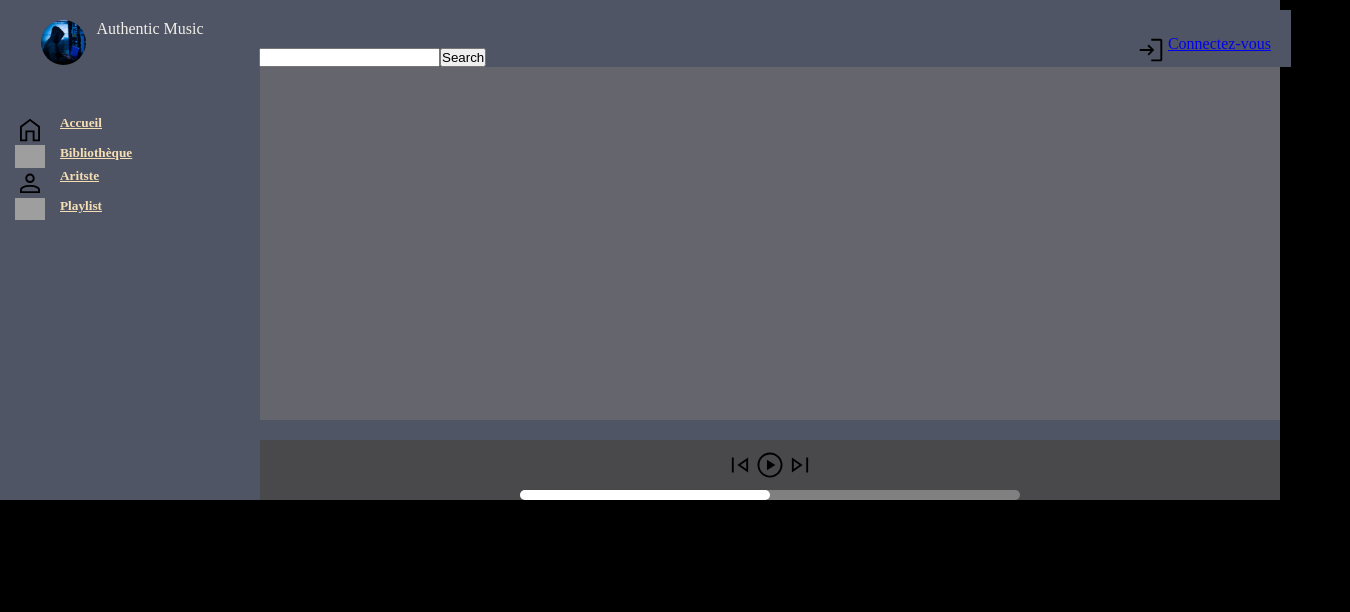
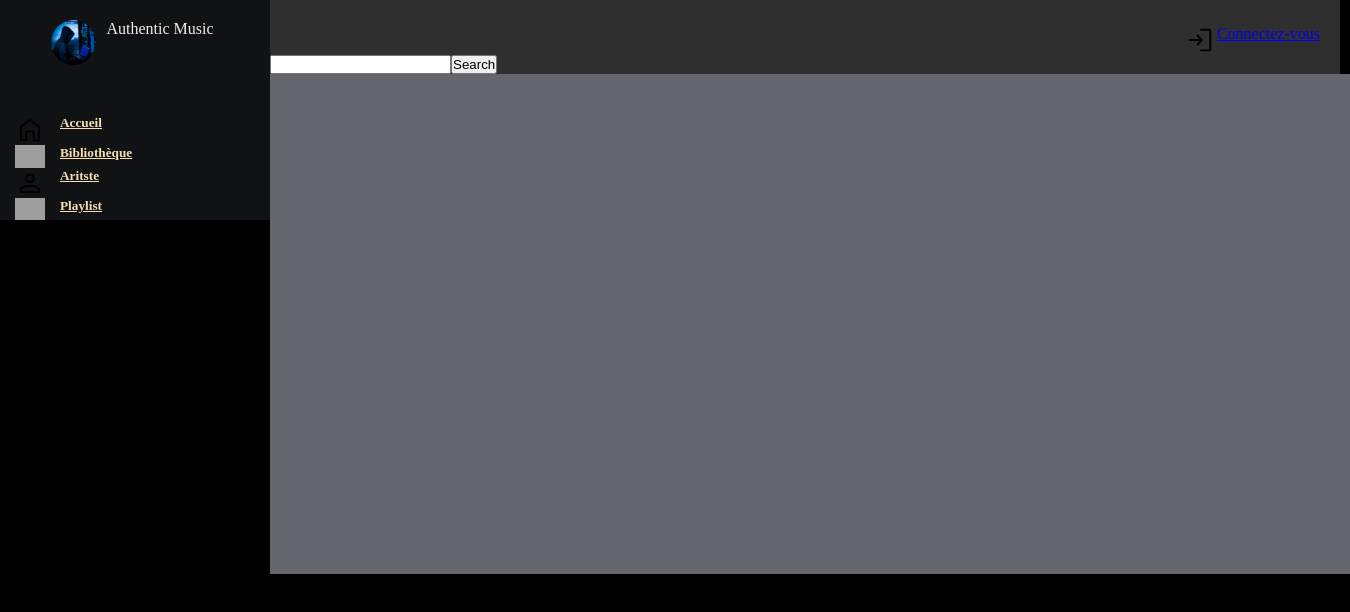
Before and after one commit to Bonheur93/Streaming-App, a React (Vite) app: page / in a window 1280 px wide. Shown: the top 612 px of the page, 1350 px wide, since content can reach past the window. Built offline with nearby package versions, Linux system fonts and the light colour scheme; grey boxes are pictures that could not be loaded.

Commit message:
Style review

```diff
--- a/src/components/Body.jsx
+++ b/src/components/Body.jsx
@@ -116,27 +116,20 @@ function Body() {
         <div className="principal">
             <div className="ContainerAsider">
                 <Asider />
-
             </div>
 
-
-            <div className="container" >
-
-                <header className="header">
+            <div className="header">
                 <div className="connectToSpotify" >
                     <img className="library" src="login.svg" alt="" />
                     <a href={`${AUTH_ENDPOINT}?client_id=${CLIENT_ID}&redirect_uri=${REDIRECT_URI}&response_type=${RESPONSE_TYPE}`}>Connectez-vous</a>
 
                 </div>
 
-                    <form className="search" onSubmit={searchArtists}>
+                <form className="form" onSubmit={searchArtists}>
+                    <div className="partieHeader">
                         <input type="text" onChange={e => setSearchKey(e.target.value)} />
                         <button type={"submit"}>Search</button>
-                    </form>
-
-                </header>
-
-
+                    </div>
 
                     <div className="ContainerArtistes">
                         {/* <div className="lds-ripple"><div></div><div></div></div> */}
@@ -146,34 +139,13 @@ function Body() {
 
 
 
-
-                 <footer className="footer">
-                    <div className="containerFoot">
-
-                        <img className="library" src="skip_previous.svg" alt="" />
-                        <img className="library" src="play_circle.svg" alt="" />
-                        <img className="library" src="skip_next.svg" alt="" />
+                </form>
 
             </div>
 
-                    <div className="containerProgress" >
-                        <div className="OneProgressBarre">
-                            <div className="TwoProgressbare">
-
-                            </div>
-                        </div>
         </div>
 
 
-                </footer>
-                <div className="login" >
-
-                    {/* <Login /> */}
-                    {/* <button onClick={handleGetPlaylist}>Playlist</button> */}
-                </div>
-
-            </div>
-        </div>
 
 
 
--- a/src/index.css
+++ b/src/index.css
@@ -2,12 +2,12 @@
 * {
   margin: 0;
   padding: 0;
-  box-sizing: border-box;
+
 }
 body{
+  display: flex;
   background-color: black;
-  margin: 0%;
-  padding: 0%;
+  justify-content:left;
   width: 100%;
   height: 100%;
 }
@@ -17,34 +17,24 @@ body{
   align-content: center;
 }
 
-.container {
+/* .container {
   display: flex;
-  flex-direction: column;
+  flex-direction: row;
   background-color: rgb(80, 85, 101);
-  /*
+
   margin-left: -1px;
-  margin-right : 100; */
+  margin-right : 100;
    width: 100%;
   height: 500px;
   padding-top: 10px;
   padding-left: 10px;
 
-}
-.container, .container-fluid, .container-lg, .container-md, .container-sm, .container-xl, .container-xxl {
-  --bs-gutter-x: 1.5rem;
-  --bs-gutter-y: 0;
-  width: 100%;
-  /* padding-right: calc(var(--bs-gutter-x) * .5); */
-  /* padding-left: calc(var(--bs-gutter-x) * .5); */
-  margin-right: auto;
-  margin-left: auto;
-}
-
+} */
 .connect {
 
   top: 50%;
   left: 50%;
-  /* margin-top: -70px; */
+   margin-top: -70px;
   margin: auto;
 
 }
@@ -76,23 +66,17 @@ body{
 }
 
 .containerAside {
-  /* margin-top: 50px;
-  margin-left: 15px; */
-  background-color:rgb(80, 85, 101);
+
+  text-align: center;
+  background-color:rgb(17, 18, 19);
   padding-left: 20px;
   height: 100%;
   width: 250px;
-
 }
 
 .principal {
-  position: relative;
   display: flex;
-  flex-direction: row;
-  justify-content: center;
-  color: wheat;
-  width: 100%;
-
+  gap: 11px;
 
 }
 
@@ -146,12 +130,17 @@ a>h5 {
 }
 
 .header {
-  background-color:rgb(80, 85, 101);
+  background-color:rgb(47, 47, 48);
   position: sticky;
   height: 100px;
+  width: 1070px;
   margin-left: -11px;
-  margin-right: -11px;
+  margin-right: 10px;
 
+}
+.form {
+  display: flex;
+  flex-direction: column;
 }
 
 .ContainerArtistes {
@@ -159,7 +148,7 @@ a>h5 {
   grid-template-columns: 1fr 1fr 1fr 1fr;
   background-color: rgb(100, 101, 109);
   width: 100%;
-  height: 1000px;
+  height: 500px;
   gap: 10px;
   padding-top: -15px;
   padding-left: 10px;
```
Lines whose indentation alone changed are shown as unchanged.
